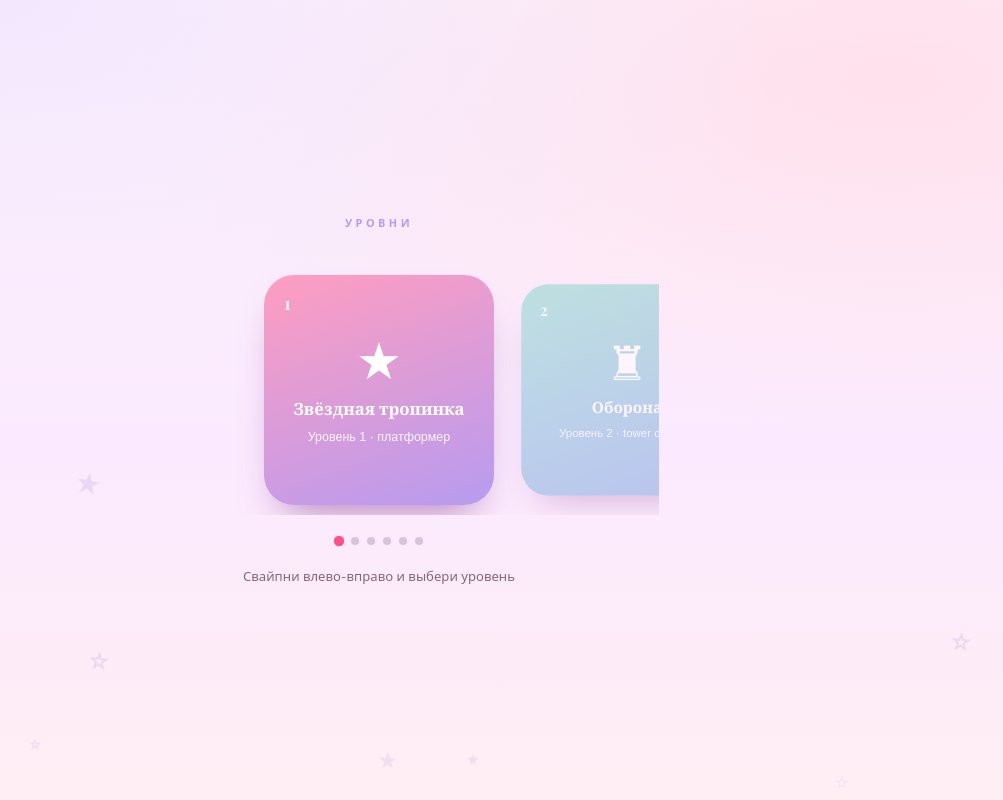
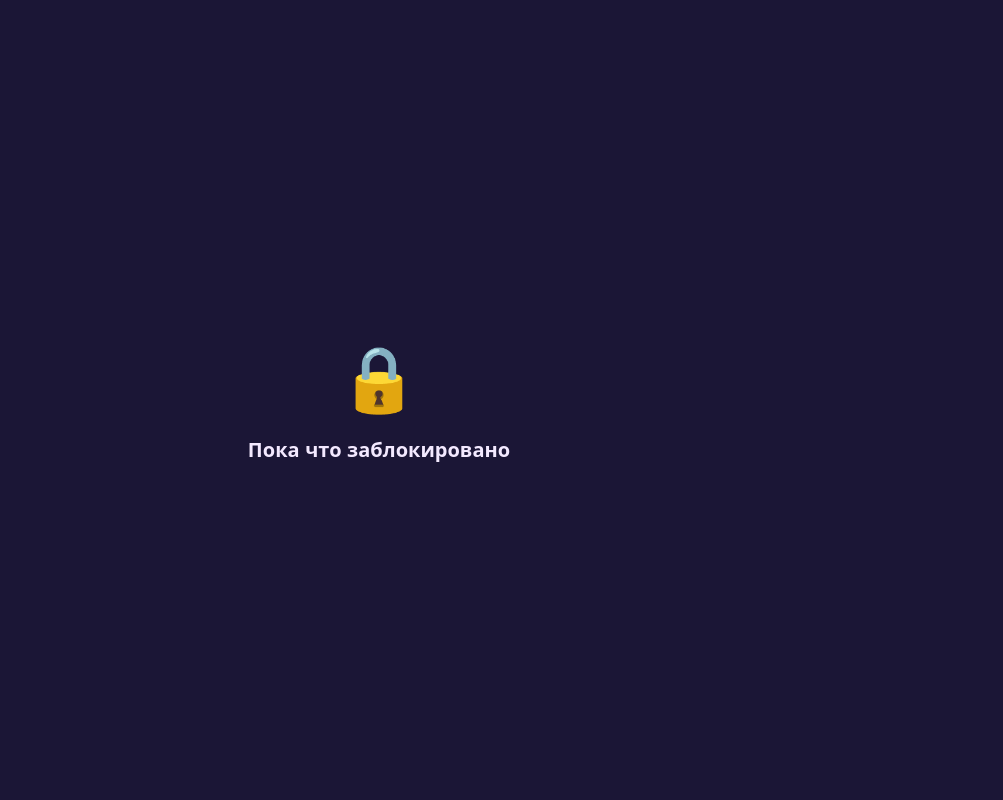
Before and after one commit to LeanKye/mini-game, a website with bundled scripts: page index.html in a window 1280 px wide. Shown: the whole page, without its empty margins (261-1264 px from the left). Built offline with nearby package versions, Linux system fonts and the light colour scheme.

Commit message:
Temporary site lock: 'Пока что заблокировано' overlay (config siteLocked); tests bypass

```diff
--- a/css/style.css
+++ b/css/style.css
@@ -900,3 +900,21 @@ body {
 }
 .scroll__hint { margin: 0; font-size: 0.85rem; color: var(--ink-soft); text-align: center; }
 .scroll--done .scroll__canvas { box-shadow: 0 10px 24px -12px rgba(255, 200, 90, 0.8); }
+
+
+/* Временная блокировка сайта */
+.site-lock {
+  position: fixed;
+  inset: 0;
+  z-index: 10000;
+  display: flex;
+  align-items: center;
+  justify-content: center;
+  background: #1b1636;
+  color: #f3e9ff;
+  padding: 24px;
+}
+.site-lock.hidden { display: none; }
+.site-lock__box { text-align: center; }
+.site-lock__icon { font-size: 64px; margin-bottom: 12px; }
+.site-lock__text { font-size: 1.25rem; font-weight: 800; margin: 0; }
--- a/index.html
+++ b/index.html
@@ -11,6 +11,12 @@
   <link rel="stylesheet" href="css/style.css">
 </head>
 <body>
+  <div id="site-lock" class="site-lock hidden" aria-live="polite">
+    <div class="site-lock__box">
+      <div class="site-lock__icon" aria-hidden="true">🔒</div>
+      <p class="site-lock__text">Пока что заблокировано</p>
+    </div>
+  </div>
   <div class="app">
     <div class="bg-deco" aria-hidden="true"></div>
 
--- a/js/config.js
+++ b/js/config.js
@@ -6,6 +6,8 @@
  */
 
 export const CONFIG = {
+  // временная блокировка сайта: игры не видны, пока флаг включён
+  siteLocked: true,
   // ── Как обращаться к ней (можно оставить пустым) ────────
   herName: '',
 
--- a/js/main.js
+++ b/js/main.js
@@ -755,6 +755,8 @@ function activateLobbyCard(index) {
 }
 
 function init() {
+  const lockEl = document.getElementById('site-lock');
+  if (lockEl && CONFIG.siteLocked && window.__ENABLE_TEST_HOOKS !== true) lockEl.classList.remove('hidden');
   fillStatic();
   fillBackgroundDeco();
   buildLevelCards();
```
